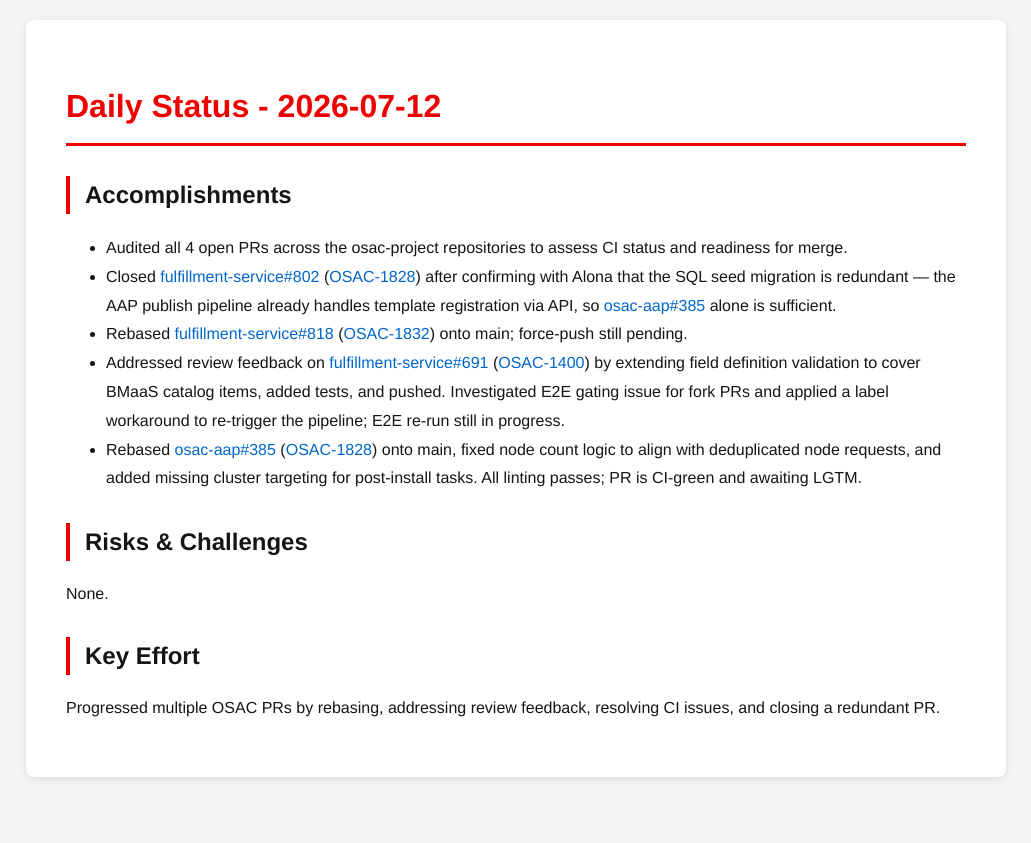
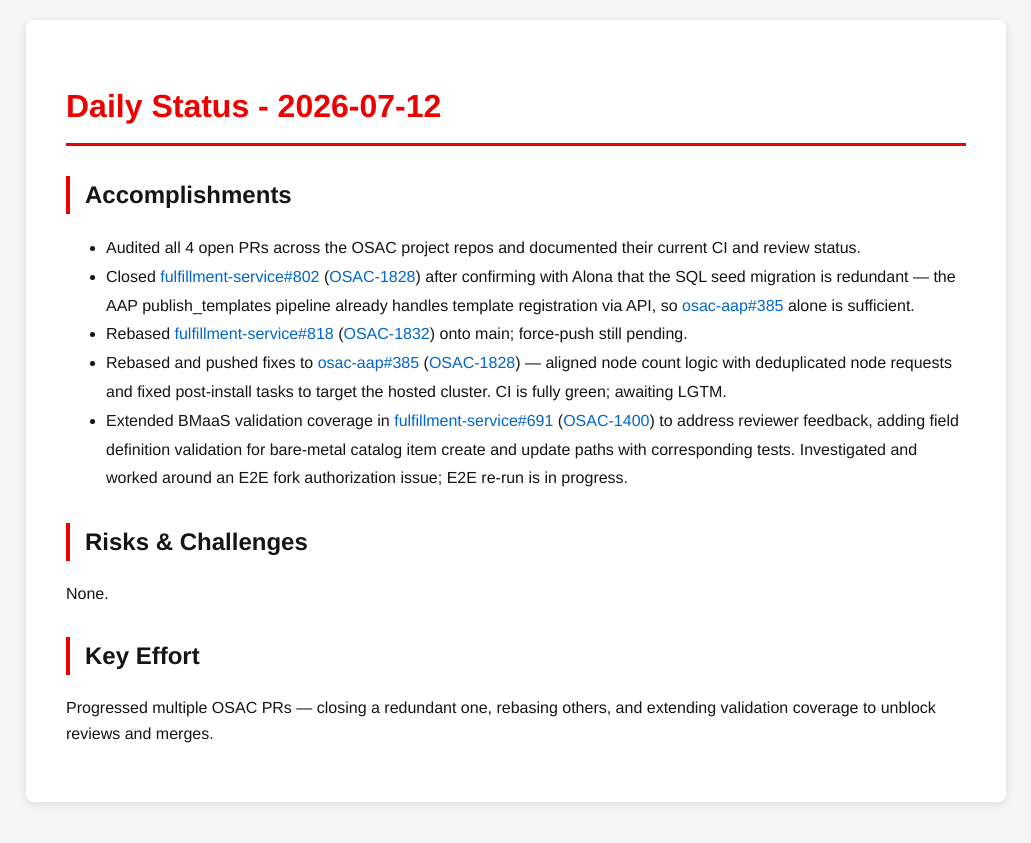
Before and after one commit to tzvatot/daily-status, a Jekyll site: the page built from 2026-07-12.md, in a window 1280 px wide. Shown: the top 843 px of the page, without its empty margins (124-1155 px from the left). Built offline with Jekyll 4.4.1, drawn with Linux system fonts in a browser that asks for light colours.

Commit message:
Daily status update - 2026-07-12

```diff
--- a/2026-07-12.md
+++ b/2026-07-12.md
@@ -7,14 +7,14 @@
 # Daily Status - 2026-07-12
 
 ## Accomplishments
-- Audited all 4 open PRs across the osac-project repositories to assess CI status and readiness for merge.
-- Closed [fulfillment-service#802](https://github.com/osac-project/fulfillment-service/pull/802) ([OSAC-1828](https://redhat.atlassian.net/browse/OSAC-1828)) after confirming with Alona that the SQL seed migration is redundant — the AAP publish pipeline already handles template registration via API, so [osac-aap#385](https://github.com/osac-project/osac-aap/pull/385) alone is sufficient.
+- Audited all 4 open PRs across the OSAC project repos and documented their current CI and review status.
+- Closed [fulfillment-service#802](https://github.com/osac-project/fulfillment-service/pull/802) ([OSAC-1828](https://redhat.atlassian.net/browse/OSAC-1828)) after confirming with Alona that the SQL seed migration is redundant — the AAP publish_templates pipeline already handles template registration via API, so [osac-aap#385](https://github.com/osac-project/osac-aap/pull/385) alone is sufficient.
 - Rebased [fulfillment-service#818](https://github.com/osac-project/fulfillment-service/pull/818) ([OSAC-1832](https://redhat.atlassian.net/browse/OSAC-1832)) onto main; force-push still pending.
-- Addressed review feedback on [fulfillment-service#691](https://github.com/osac-project/fulfillment-service/pull/691) ([OSAC-1400](https://redhat.atlassian.net/browse/OSAC-1400)) by extending field definition validation to cover BMaaS catalog items, added tests, and pushed. Investigated E2E gating issue for fork PRs and applied a label workaround to re-trigger the pipeline; E2E re-run still in progress.
-- Rebased [osac-aap#385](https://github.com/osac-project/osac-aap/pull/385) ([OSAC-1828](https://redhat.atlassian.net/browse/OSAC-1828)) onto main, fixed node count logic to align with deduplicated node requests, and added missing cluster targeting for post-install tasks. All linting passes; PR is CI-green and awaiting LGTM.
+- Rebased and pushed fixes to [osac-aap#385](https://github.com/osac-project/osac-aap/pull/385) ([OSAC-1828](https://redhat.atlassian.net/browse/OSAC-1828)) — aligned node count logic with deduplicated node requests and fixed post-install tasks to target the hosted cluster. CI is fully green; awaiting LGTM.
+- Extended BMaaS validation coverage in [fulfillment-service#691](https://github.com/osac-project/fulfillment-service/pull/691) ([OSAC-1400](https://redhat.atlassian.net/browse/OSAC-1400)) to address reviewer feedback, adding field definition validation for bare-metal catalog item create and update paths with corresponding tests. Investigated and worked around an E2E fork authorization issue; E2E re-run is in progress.
 
 ## Risks & Challenges
 None.
 
 ## Key Effort
-Progressed multiple OSAC PRs by rebasing, addressing review feedback, resolving CI issues, and closing a redundant PR.
+Progressed multiple OSAC PRs — closing a redundant one, rebasing others, and extending validation coverage to unblock reviews and merges.
```
